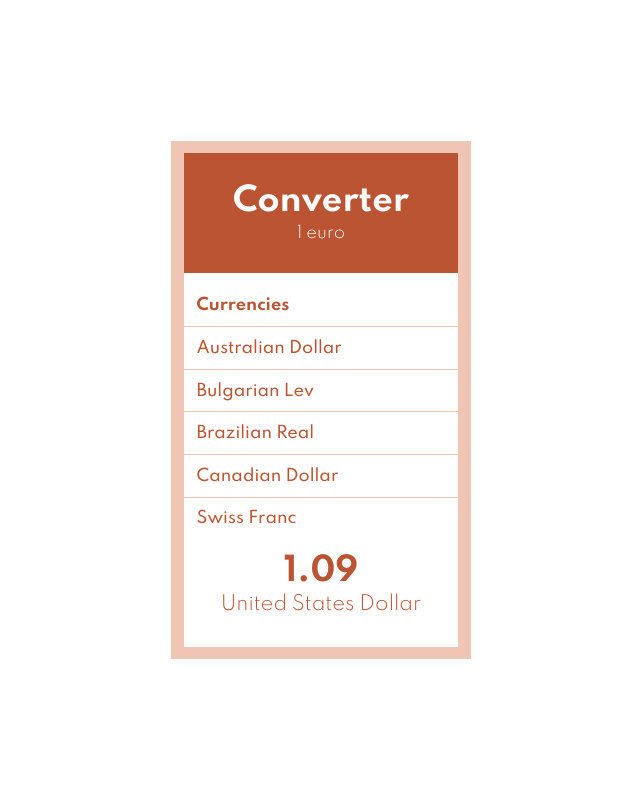
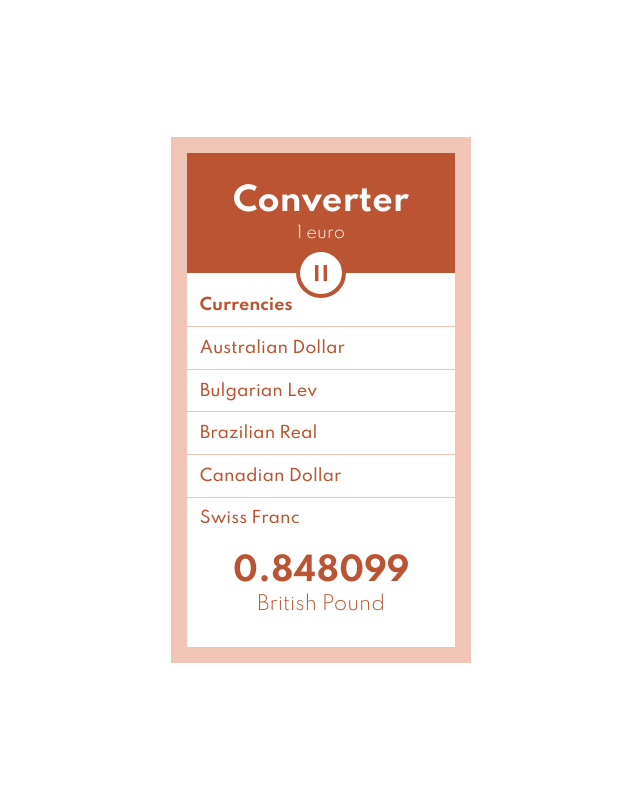
Before and after one commit to DamienCourcoux/Converter, a React app: page / in a window 1280 px wide. Shown: the whole page, without its empty margins (319-959 px from the left). Built offline with nearby package versions, Linux system fonts and the light colour scheme.

Commit message:
la v2, PUTAIIIIINNNNNN YESSS ca marche git add .git add .

```diff
--- a/src/components/App/app.scss
+++ b/src/components/App/app.scss
@@ -1,7 +1,31 @@
 @use 'src/styles/vars';
 
 .app {
+  width: 300px;
   background: vars.$alternativeColor;
-  width: 300px;
-  padding: 0.8rem;
+  padding: 1rem;
 }
+
+.toggler {
+  position: relative;
+  z-index: 1;
+  width: 50px;
+  height: 50px;
+  margin: -25px auto;
+  display: block;
+  border-radius: 50%;
+  border: 4px solid vars.$mainColor;
+  background-color: vars.$lightColor;
+  color: vars.$mainColor;
+  font-weight: bold;
+  font-size: 2em;
+  transition: transform 0.2s, background-color 0.2s;
+
+  &:hover {
+    background-color: vars.$alternativeColor;
+  }
+
+  &--open {
+    transform: rotate(90deg);
+  }
+}
--- a/src/components/App/index.js
+++ b/src/components/App/index.js
@@ -1,27 +1,82 @@
+/* eslint-disable max-len */
+/* eslint-disable class-methods-use-this */
+/* eslint-disable react/no-access-state-in-setstate */
+/* eslint-disable react/destructuring-assignment */
+/* eslint-disable react/prefer-stateless-function */
 // == Import
 import Title from 'src/components/Title';
 import Currencies from 'src/components/Currencies';
 import Result from 'src/components/Result';
 import './app.scss';
 import currenciesData from 'src/data/currencies';
+import React from 'react';
+import Toggler from 'src/components/Toggler';
 
-// == Composant
-const App = () => (
+class App extends React.Component {
+  constructor(props) {
+    super(props);
+
+    this.state = {
+      isCurrenciesListOpen: true,
+      baseAmount: 1,
+      selectedCurrency: 'British Pound',
+    };
+
+    this.handleToggleClick = this.handleToggleClick.bind(this);
+    this.handleClickToCurrency = this.handleClickToCurrency.bind(this);
+  }
+
+  handleClickToCurrency(event) {
+    this.setState({
+      selectedCurrency: event.target.outerText,
+    });
+  }
+
+  handleToggleClick() {
+    this.setState({
+      isCurrenciesListOpen: !this.state.isCurrenciesListOpen,
+    });
+  }
+
+  computeResult() {
+    // dans le callback, je dois renvoyer true pour dire que je veux garder cet élément
+    // ok mais je veux garder quel element ?
+    // celui qui a le même nom que this.state.selectedCurrency
+    const foundCurrency = currenciesData.find((currency) => currency.name === this.state.selectedCurrency);
+
+    const conversionRate = foundCurrency.rate;
+    // 2eme probleme => faire le calcul
+    const result = conversionRate * this.state.baseAmount;
+
+    // on renvoie
+    return result;
+  }
+
+  render() {
+    return (
       <div className="app">
         <Title
           title="Converter"
-      description="1 euro"
+          description={this.state.baseAmount}
         />
-    <Currencies
-      title="Currencies"
-      lists={currenciesData}
+        <Toggler
+          isCurrenciesListOpen={this.state.isCurrenciesListOpen}
+          handleToggleClick={this.handleToggleClick}
         />
+        {this.state.isCurrenciesListOpen && <Currencies title="Currencies" lists={currenciesData} handleClickToCurrency={this.handleClickToCurrency} />}
         <Result
-      price="1.09"
-      money="United States Dollar"
+          price={this.computeResult()}
+          money={this.state.selectedCurrency}
         />
       </div>
     );
+  }
+}
+
+// == Composant
+// const App = () => (
+
+// );
 
 // == Export
 export default App;
--- a/src/components/Currencies/index.js
+++ b/src/components/Currencies/index.js
@@ -3,11 +3,11 @@ import './currencies.scss';
 import PropTypes from 'prop-types';
 
 // == Composant
-const Currencies = ({ title, lists }) => (
+const Currencies = ({ title, lists, handleClickToCurrency }) => (
   <section className="currencies">
     <h2 className="currencies__title">{ title }</h2>
     <ul className="currencies__list">
-      {lists.map((list) => <li key={list.name} className="currencies__item">{ list.name }</li>)}
+      {lists.map((list) => <li key={list.name} className="currencies__item" onClick={handleClickToCurrency}>{ list.name }</li>)}
     </ul>
   </section>
 );
@@ -21,6 +21,7 @@ Currencies.propTypes = {
       rate: PropTypes.number,
     }).isRequired,
   ).isRequired,
+  handleClickToCurrency: PropTypes.func.isRequired,
 };
 
 // == Export
--- a/src/components/Result/index.js
+++ b/src/components/Result/index.js
@@ -12,7 +12,7 @@ const Result = ({ price, money }) => (
 
 // == PropTypes
 Result.propTypes = {
-  price: PropTypes.string.isRequired,
+  price: PropTypes.number.isRequired,
   money: PropTypes.string.isRequired,
 };
 
--- a/src/components/Title/index.js
+++ b/src/components/Title/index.js
@@ -9,7 +9,7 @@ const Title = ({ title, description }) => (
       { title }
     </h1>
     <p className="header__desc">
-      { description }
+      { description } euro
     </p>
   </header>
 );
@@ -17,7 +17,7 @@ const Title = ({ title, description }) => (
 // == PropTypes
 Title.propTypes = {
   title: PropTypes.string.isRequired,
-  description: PropTypes.string.isRequired,
+  description: PropTypes.number.isRequired,
 };
 
 // == Export
--- /dev/null
+++ b/src/components/Toggler/index.js
@@ -0,0 +1,19 @@
+import PropTypes from 'prop-types';
+
+const Toggler = ({ isCurrenciesListOpen, handleToggleClick }) => (
+  <button
+  // si la liste est ouverte, je vais ajouter une classe : toggler--open
+    className={isCurrenciesListOpen ? 'toggler toggler--open' : 'toggler'}
+    type="button"
+    onClick={handleToggleClick}
+  >
+    =
+  </button>
+);
+
+Toggler.propTypes = {
+  isCurrenciesListOpen: PropTypes.bool.isRequired,
+  handleToggleClick: PropTypes.func.isRequired,
+};
+
+export default Toggler;
```
Lines whose indentation alone changed are shown as unchanged.
